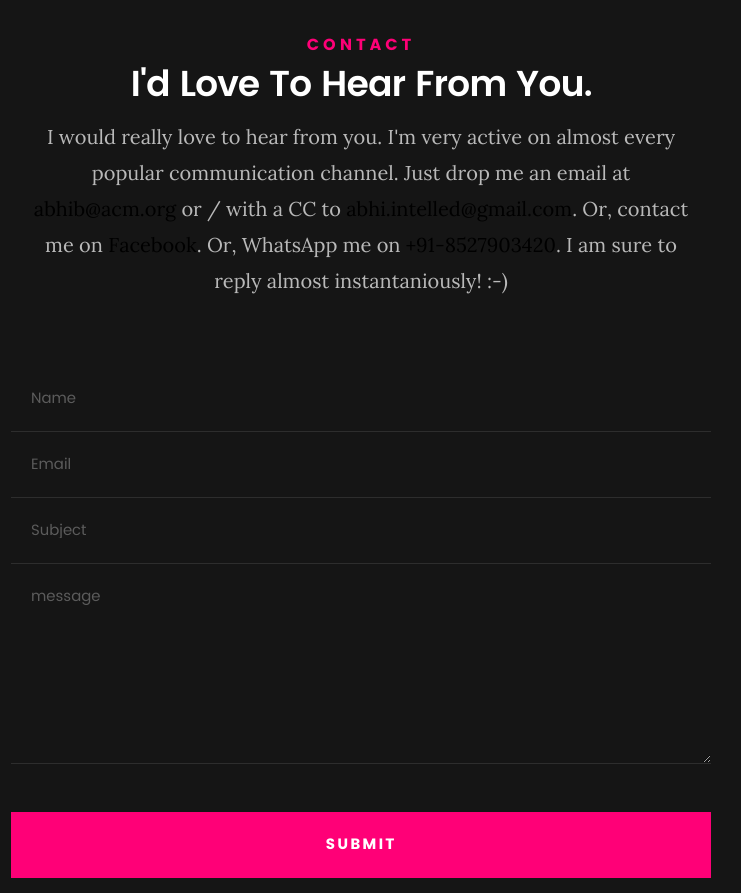
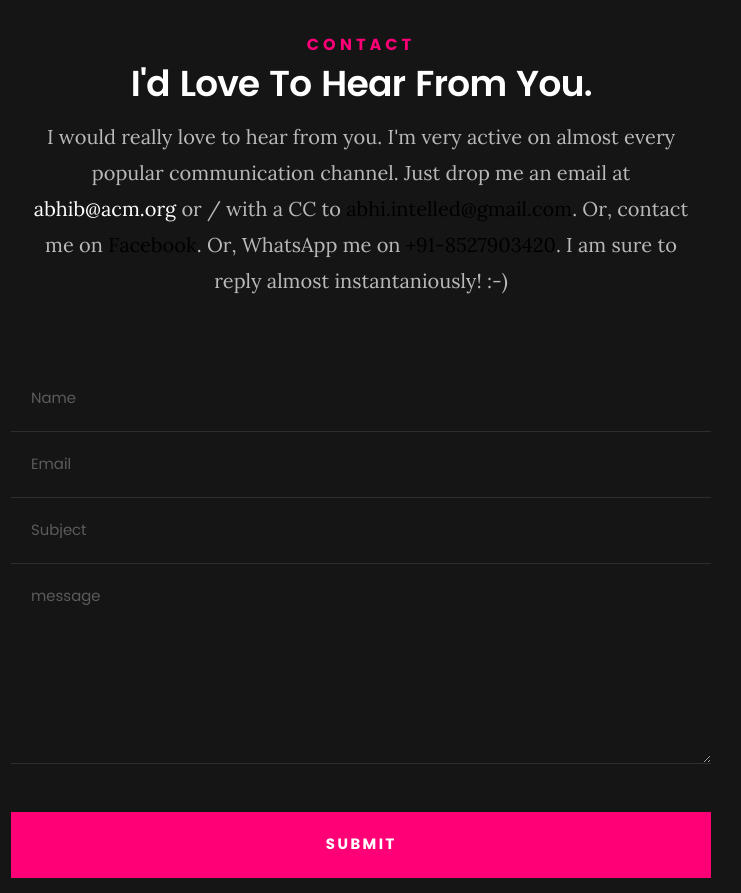
Before and after one commit to abhib3012/latentlot.github.io, a plain HTML site: page index.html in a window 1280 px wide. Shown: the part 4540-5433 px from the top of the page, without its empty margins (279-1020 px from the left). Drawn offline with Linux system fonts and the light colour scheme; files whose address does not match are found by name.

Commit message:
link color

```diff
--- a/index.html
+++ b/index.html
@@ -384,7 +384,7 @@
    			<h5>Contact</h5>
    			<h1>I'd Love To Hear From You.</h1>
 
-   			<p class="lead">I would really love to hear from you. I'm very active on almost every popular communication channel. Just drop me an email at <a href = "mailto:abhib@acm.org" target = "_blank">abhib@acm.org</a> or / with a CC to <a href = "mailto:abhi.intelled@gmail.com" target = "_blank">abhi.intelled@gmail.com</a>. Or, contact me on <a href = "https://www.facebook.com/latentlot" target = "_blank">Facebook</a>. Or, WhatsApp me on <a href = "tel:+91-8527903420">+91-8527903420</a>. I am sure to reply almost instantaniously! :-) </p>
+   			<p class="lead">I would really love to hear from you. I'm very active on almost every popular communication channel. Just drop me an email at <font color = "white"<a href = "mailto:abhib@acm.org" target = "_blank">abhib@acm.org</a></font> or / with a CC to <a href = "mailto:abhi.intelled@gmail.com" target = "_blank">abhi.intelled@gmail.com</a>. Or, contact me on <a href = "https://www.facebook.com/latentlot" target = "_blank">Facebook</a>. Or, WhatsApp me on <a href = "tel:+91-8527903420">+91-8527903420</a>. I am sure to reply almost instantaniously! :-) </p>
 
    		</div>
    	</div> <!-- /section-intro -->
```
